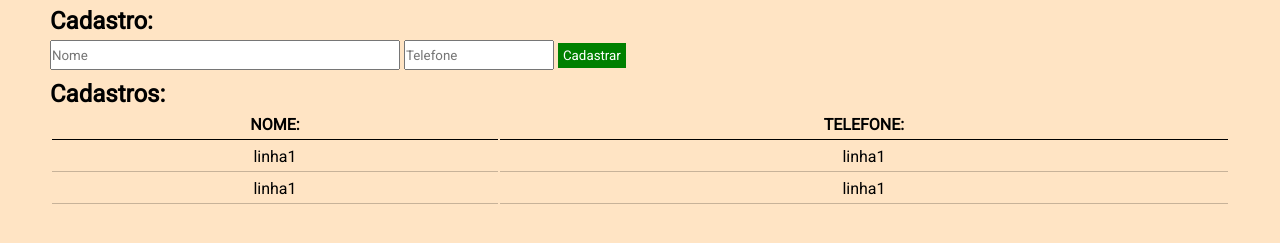
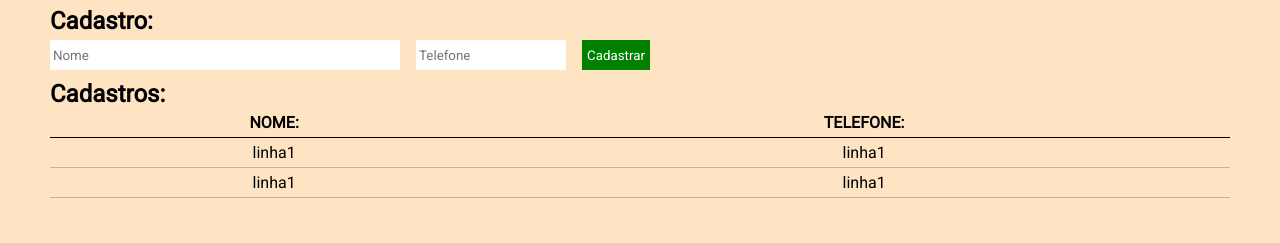
Before and after one commit to denisms7/agenda-js, a plain HTML site: page index.html in a window 1280 px wide. Shown: the part 91-334 px from the top of the page. Drawn offline with Linux system fonts and the light colour scheme; a web font is replaced by a local one.

Commit message:
Changed style

```diff
--- a/index.html
+++ b/index.html
@@ -31,7 +31,7 @@
                 <button type="submit">Cadastrar</button>
             </form>
             <h2>Cadastros:</h2>
-            <table >
+            <table Cellspacing="0">
                 <thead>
                     <tr>
                         <th>NOME:</th>
--- a/style.css
+++ b/style.css
@@ -44,12 +44,18 @@ h2 {
 }
 
 form {
+    display: flex;
     justify-content: space-between;
     width: 100%;
+    max-width: 600px;
 }
 
 form input {
     height: 30px;
+    padding: 3px;
+    color: black;
+    margin-right: 10px;
+    border: 0;
 }
 
 #nome {
@@ -60,11 +66,18 @@ form input {
     width: 150px;
 }
 
+
 form button {
+    height: 30px;
     padding: 5px;
     background-color: green;
     color: white;
     border: none;
+    cursor: pointer;
+}
+
+form button:hover {
+    background-color: rgba(0, 128, 0, 0.74);
 }
 
 table {
```
